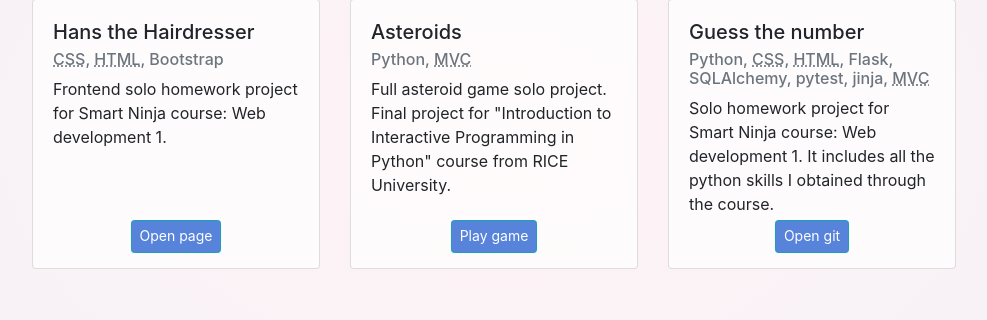
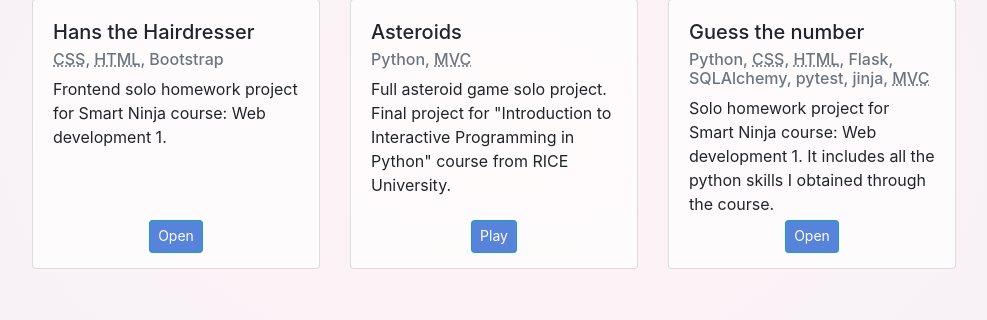
Before and after one commit to NezaVizintin/Neza_cv_personal_website, a Flask app: page /portfolio in a window 1280 px wide. Shown: the part 266-586 px from the top of the page, without its empty margins (146-1133 px from the left). Run offline with Flask 2, Linux system fonts and the light colour scheme; some libraries are stand-ins or nearby versions; some web fonts are replaced.

Commit message:
Updated links on portfolio.html

```diff
--- a/templates/portfolio.html
+++ b/templates/portfolio.html
@@ -11,7 +11,7 @@
                 <h6 class="card-subtitle mb-2 text-muted"><abbr title="Cascading Style Sheets">CSS</abbr>, <abbr title="Hypertext Markup Language">HTML</abbr>, Bootstrap</h6>
                 <p class="card-text">Frontend solo homework project for Smart Ninja course: Web development 1. </p>
                 <div class="card-button-container">
-                    <a href="https://hairdresser-hans-website-production.up.railway.app/" class="btn btn-sm btn-info center-element bottom-button">Open page</a>
+                    <a href="hairdresser-hans-website-production-98ba.up.railway.app" class="btn btn-sm btn-info center-element bottom-button">Open</a>
                 </div>
               </div>
             </div>
@@ -22,7 +22,7 @@
                 <h6 class="card-subtitle mb-2 text-muted">Python, <abbr title="Model-view-controller">MVC</abbr> </h6>
                 <p class="card-text">Full asteroid game solo project. Final project for "Introduction to Interactive Programming in Python" course from RICE University.</p>
                 <div class="card-button-container">
-                    <a href="https://github.com/NezaVizintin/Asteroids" class="btn btn-sm btn-info center-element bottom-button" role="button">Play game</a>
+                    <a href="https://github.com/NezaVizintin/Asteroids" class="btn btn-sm btn-info center-element bottom-button" role="button">Play</a>
                 </div>
               </div>
             </div>
@@ -34,7 +34,7 @@
                     Flask, SQLAlchemy, pytest, jinja, <abbr title="Model-view-controller">MVC</abbr> </h6>
                 <p class="card-text">Solo homework project for Smart Ninja course: Web development 1. It includes all the python skills I obtained through the course.</p>
                 <div class="card-button-container">
-                    <a href="https://github.com/NezaVizintin/Guess_the_number_game" class="btn btn-sm btn-info center-element bottom-button" role="button">Open git</a>
+                    <a href="https://github.com/NezaVizintin/Guess_the_number_game" class="btn btn-sm btn-info center-element bottom-button" role="button">Open</a>
                 </div>
               </div>
             </div>
```
